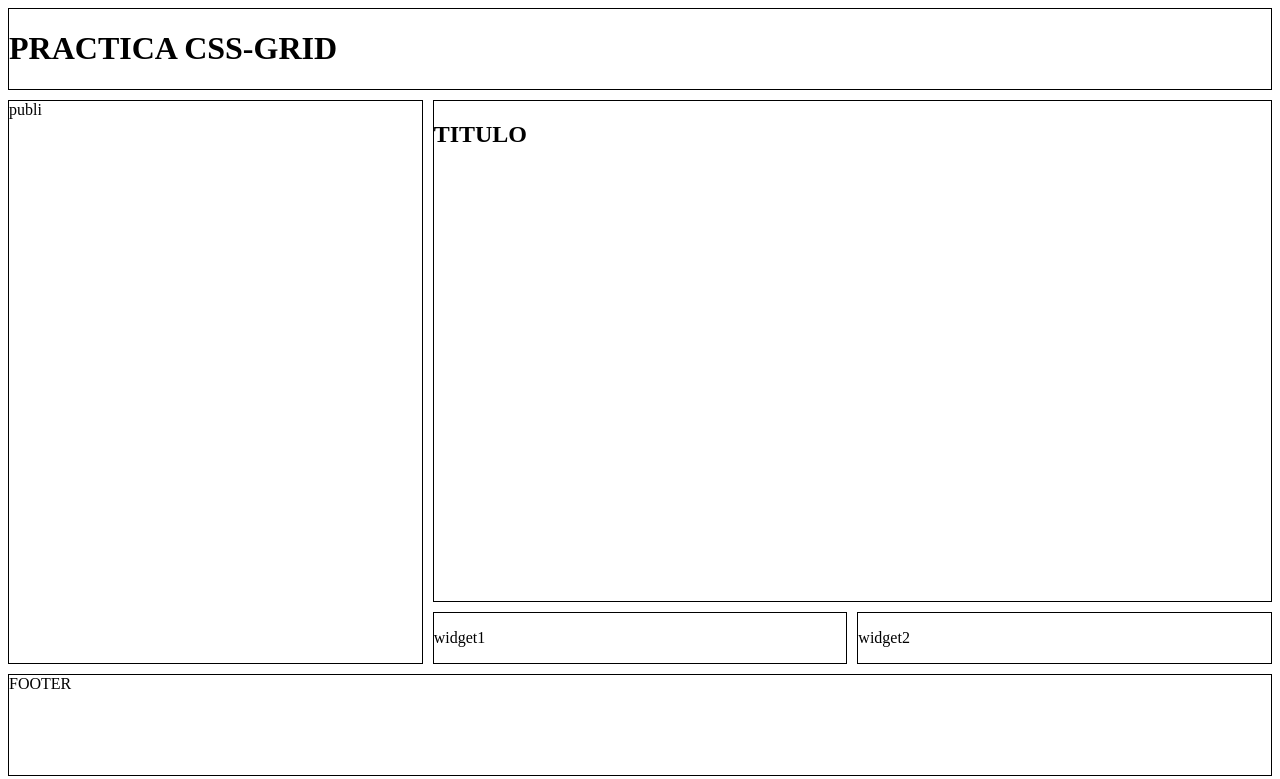
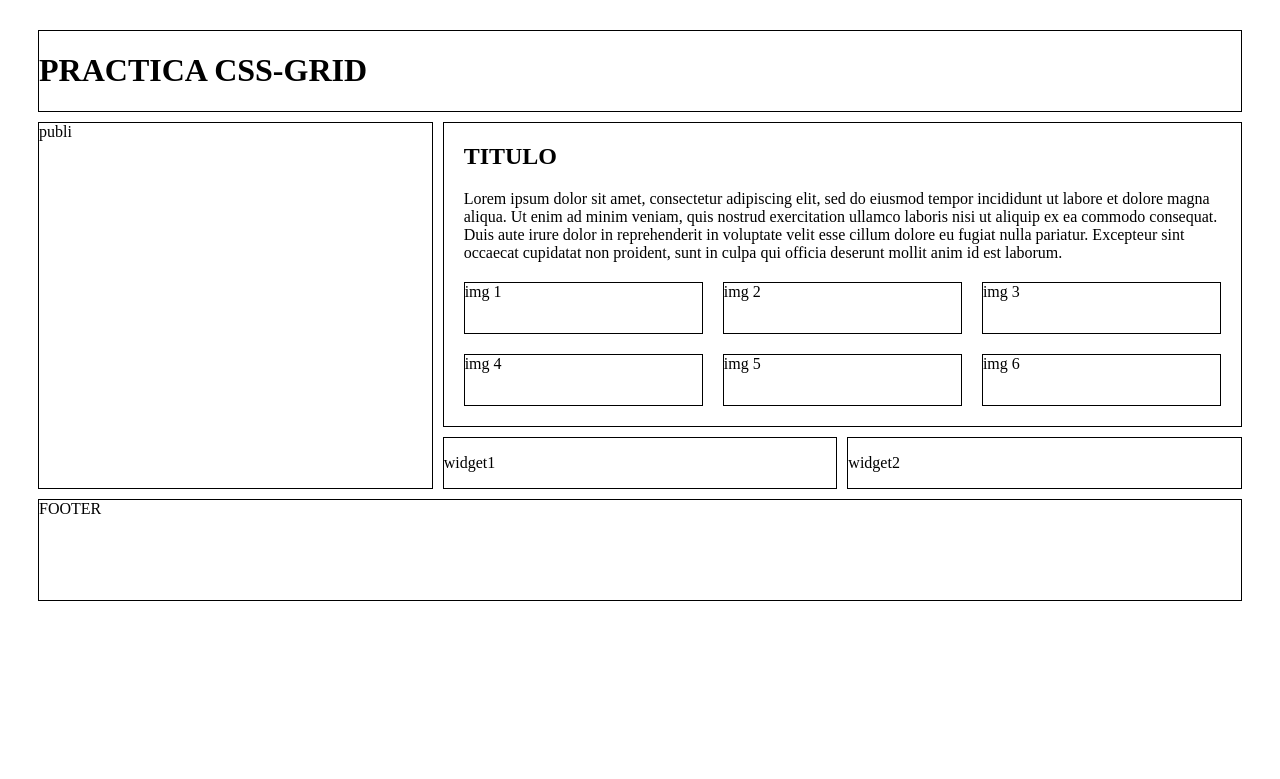
Before and after one commit to dorian-rose/exercise_css_grid_1.5, a plain HTML site: page index.html in a window 1280 px wide. Drawn offline with Linux system fonts and the light colour scheme.

Commit message:
image boxes added

```diff
--- a/index.html
+++ b/index.html
@@ -11,7 +11,28 @@
     <div class="grid-container">
       <header><h1>PRACTICA CSS-GRID</h1></header>
       <aside>publi</aside>
-      <section><h2>TITULO</h2></section>
+      <section>
+        <h2>TITULO</h2>
+        <article>
+          Lorem ipsum dolor sit amet, consectetur adipiscing elit, sed do
+          eiusmod tempor incididunt ut labore et dolore magna aliqua. Ut enim ad
+          minim veniam, quis nostrud exercitation ullamco laboris nisi ut
+          aliquip ex ea commodo consequat. Duis aute irure dolor in
+          reprehenderit in voluptate velit esse cillum dolore eu fugiat nulla
+          pariatur. Excepteur sint occaecat cupidatat non proident, sunt in
+          culpa qui officia deserunt mollit anim id est laborum.
+        </article>
+
+        <div class="image-container">
+          <div>img 1</div>
+          <div>img 2</div>
+          <div>img 3</div>
+          <div>img 4</div>
+          <div>img 5</div>
+          <div>img 6</div>
+        </div>
+      </section>
+
       <div class="widget1">
         <p>widget1</p>
       </div>
--- a/style.css
+++ b/style.css
@@ -2,6 +2,7 @@
   display: grid;
   grid-template-columns: 1fr 1fr 1fr;
   grid-gap: 10px;
+  margin: 30px;
 }
 header {
   grid-column: 1 / -1;
@@ -14,7 +15,6 @@ aside {
 section {
   border: 1px solid black;
   grid-column: 2 / -1;
-  height: 500px;
 }
 .widget1 {
   border: 1px solid black;
@@ -29,3 +29,22 @@ footer {
   border: 1px solid black;
   height: 100px;
 }
+
+h2 {
+  margin: 20px;
+}
+article {
+  margin: 20px;
+}
+
+.image-container {
+  display: grid;
+  grid-template-columns: 1fr 1fr 1fr;
+  grid-gap: 20px;
+  margin: 20px;
+}
+
+.image-container div {
+  border: 1px solid black;
+  height: 50px;
+}
```
